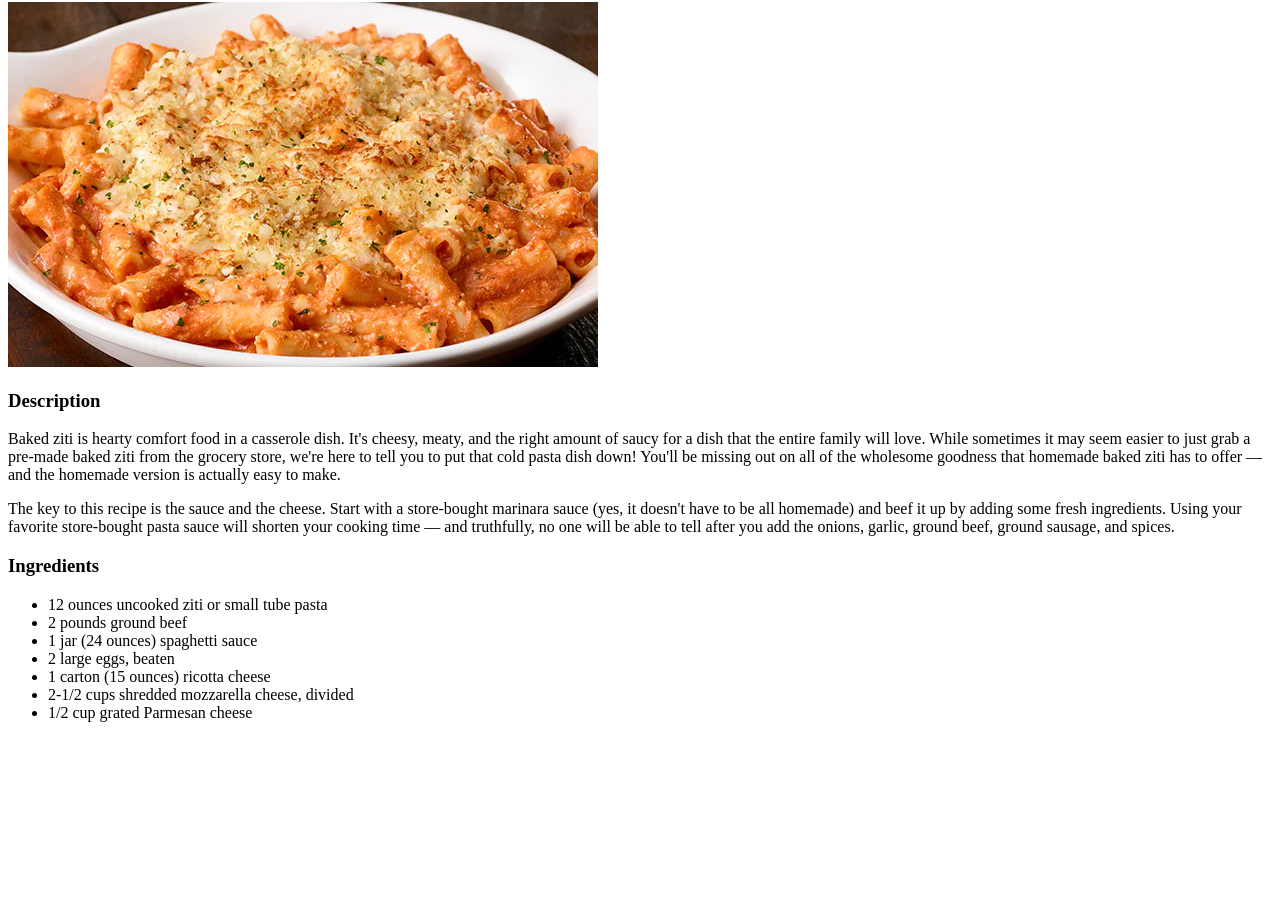
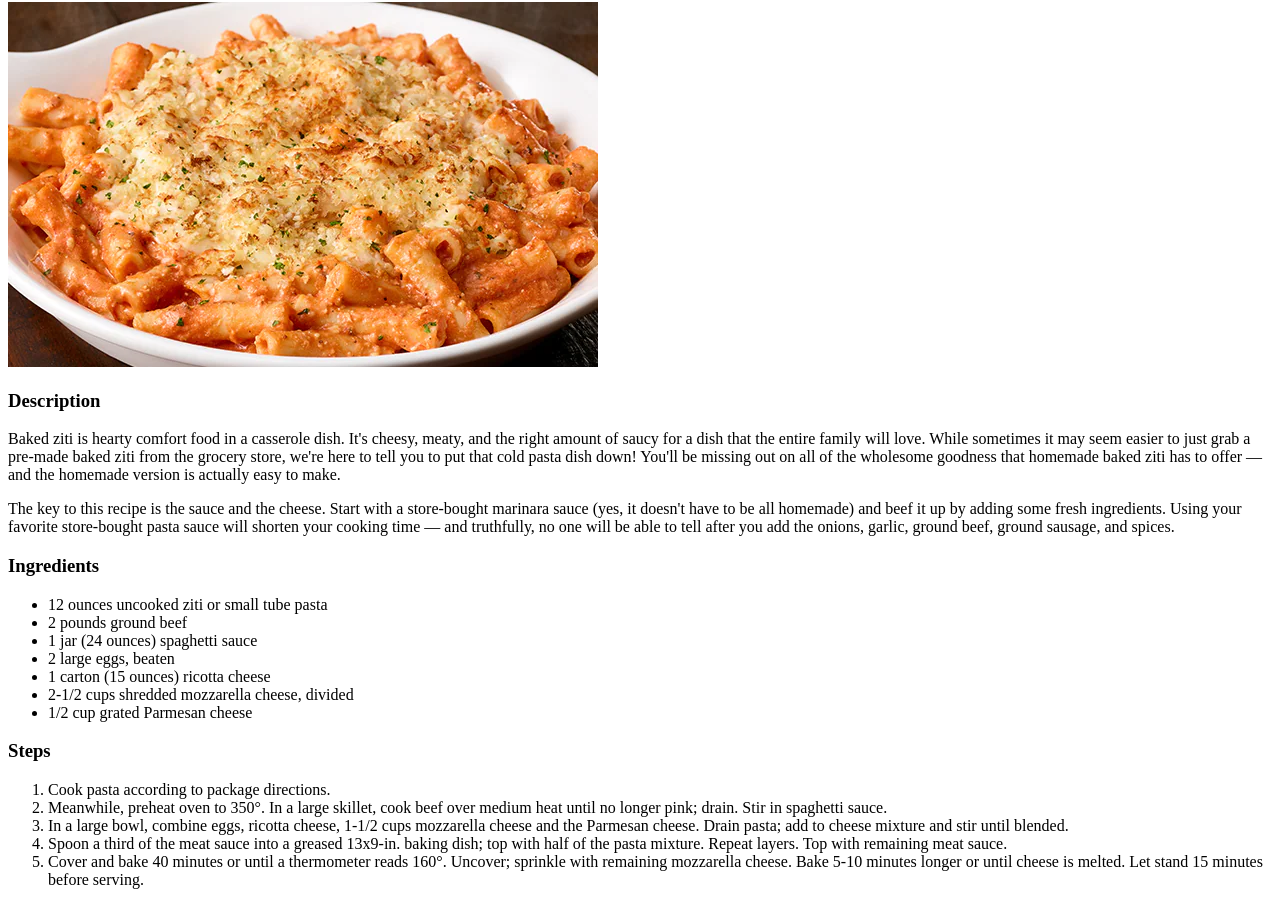
Before and after one commit to barcag07/Odin-Recipes-2-Abandoned, a plain HTML site: page recipes/baked-ziti.html in a window 1280 px wide. Shown: the part 78-983 px from the top of the page. Before the commit the page ends 816 px from the top, so only its background shows below. Drawn offline with Linux system fonts and the light colour scheme.

Commit message:
Add steps to baked ziti.html

```diff
--- a/recipes/baked-ziti.html
+++ b/recipes/baked-ziti.html
@@ -27,5 +27,13 @@
             <li>2-1/2 cups shredded mozzarella cheese, divided</li>
             <li>1/2 cup grated Parmesan cheese</li>
         </ul>
+        <h3>Steps</h3>
+        <ol>
+            <li>Cook pasta according to package directions.</li>
+            <li>Meanwhile, preheat oven to 350°. In a large skillet, cook beef over medium heat until no longer pink; drain. Stir in spaghetti sauce.</li>
+            <li>In a large bowl, combine eggs, ricotta cheese, 1-1/2 cups mozzarella cheese and the Parmesan cheese. Drain pasta; add to cheese mixture and stir until blended.</li>
+            <li>Spoon a third of the meat sauce into a greased 13x9-in. baking dish; top with half of the pasta mixture. Repeat layers. Top with remaining meat sauce.</li>
+            <li>Cover and bake 40 minutes or until a thermometer reads 160°. Uncover; sprinkle with remaining mozzarella cheese. Bake 5-10 minutes longer or until cheese is melted. Let stand 15 minutes before serving.</li>
+        </ol>
     </body>
 </html>
```
